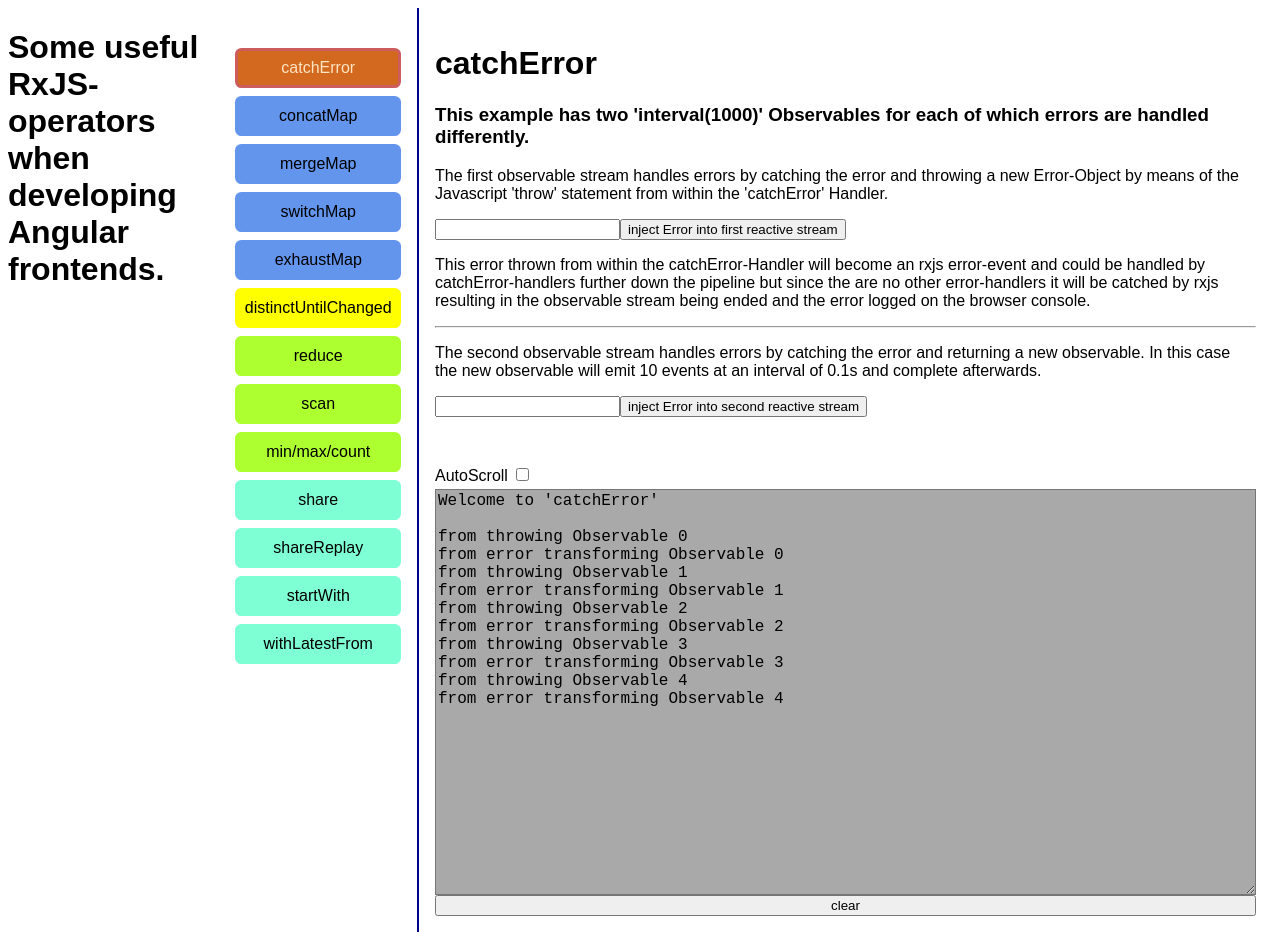
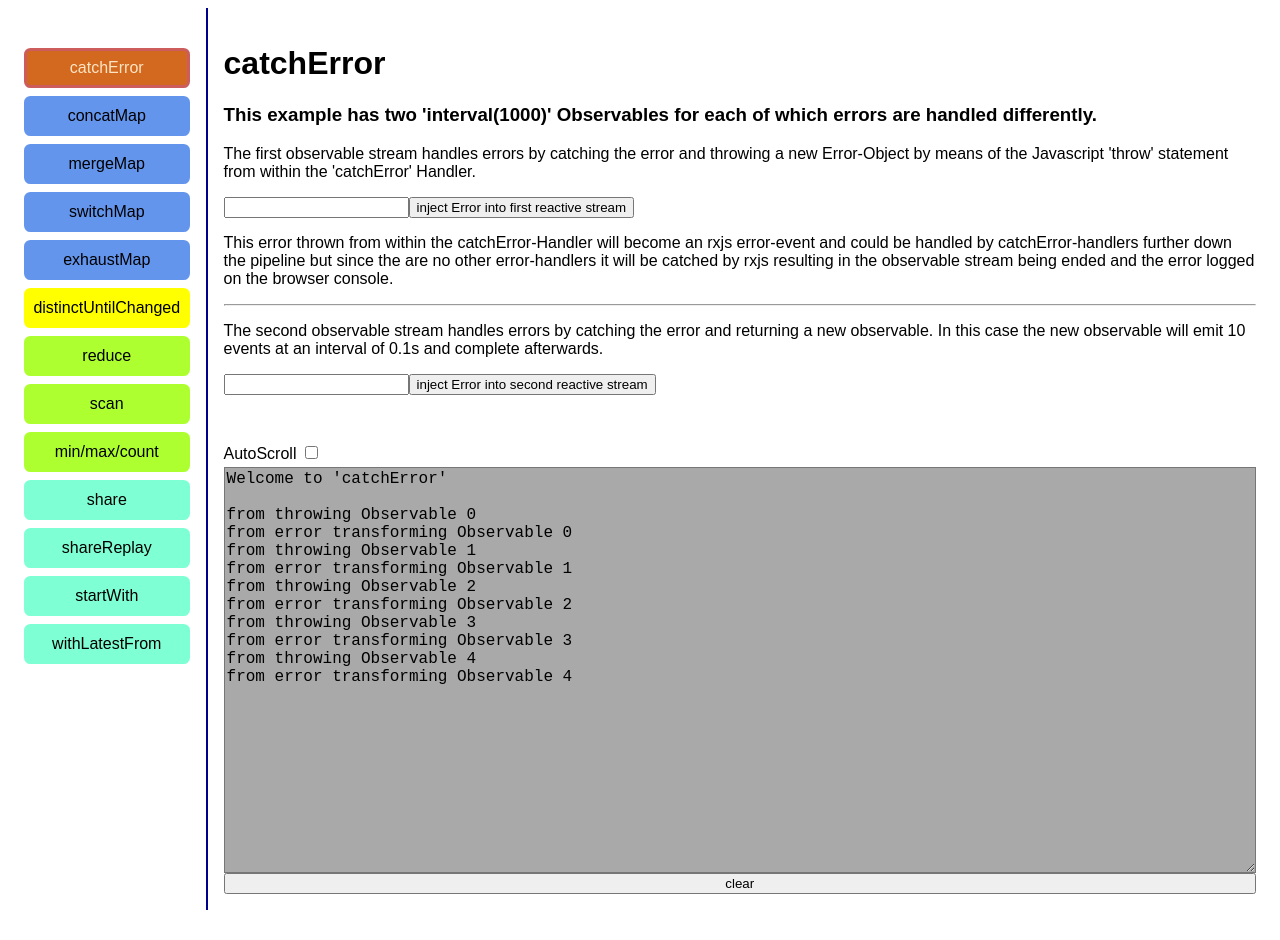
Before and after one commit to riandree/ng-rxjs-operators-demo, an Angular app: page /catcherror in a window 1280 px wide. After the commit the page ends 918 px from the top, so only its background shows below. Built offline with nearby package versions, Linux system fonts and the light colour scheme.

Commit message:
remove H1 in App template

```diff
--- a/src/app/app.component.html
+++ b/src/app/app.component.html
@@ -1,6 +1,4 @@
 <main class="main">
-
-  <h1>Some useful RxJS-operators when developing Angular frontends.</h1>
 
   <div class="navigation">
     <rxd-navigation></rxd-navigation>
```
